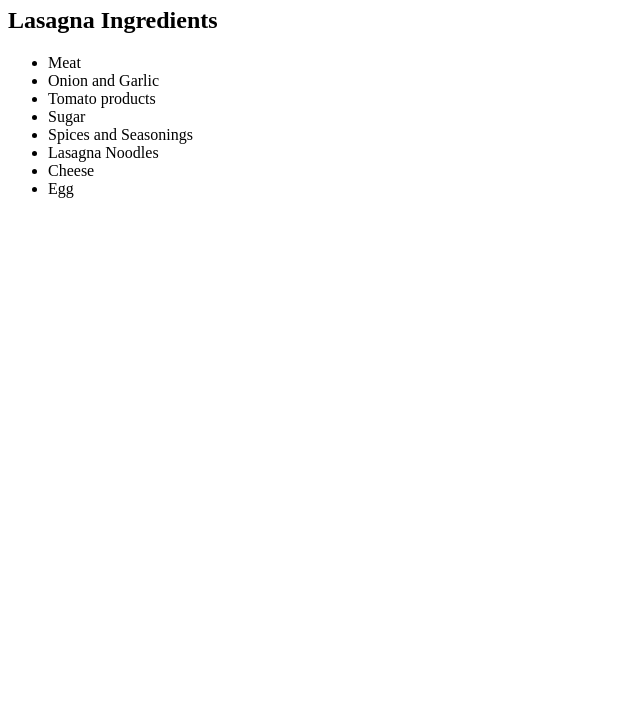
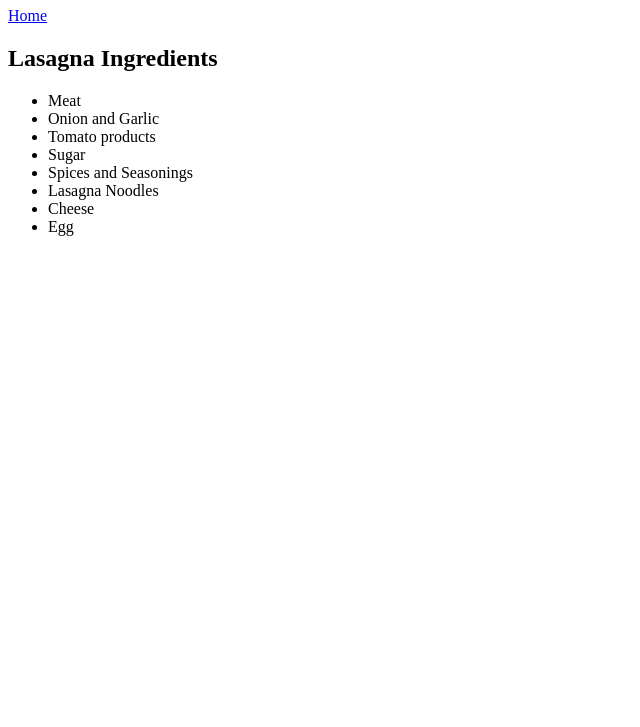
Before and after one commit to vstassinopoulos/odin-recipes, a plain HTML site: page recipes/lasagna.html in a window 1280 px wide. Shown: the part 73-800 px from the top of the page, without its empty margins (0-640 px from the left). Drawn offline with Linux system fonts and the light colour scheme.

Commit message:
add Home link, change title

```diff
--- a/recipes/lasagna.html
+++ b/recipes/lasagna.html
@@ -3,11 +3,11 @@
 <head>
     <meta charset="UTF-8">
     <meta name="viewport" content="width=device-width, initial-scale=1.0">
-    <title>Document</title>
+    <title>The Lasagna Recipe</title>
 </head>
 <body>
     <h1>The Lasagna Recipe</h1>
-
+    <a href="../index.html">Home</a>
     <h2>Lasagna Ingredients</h2>
     <ul>
         <li> Meat</li>
```
